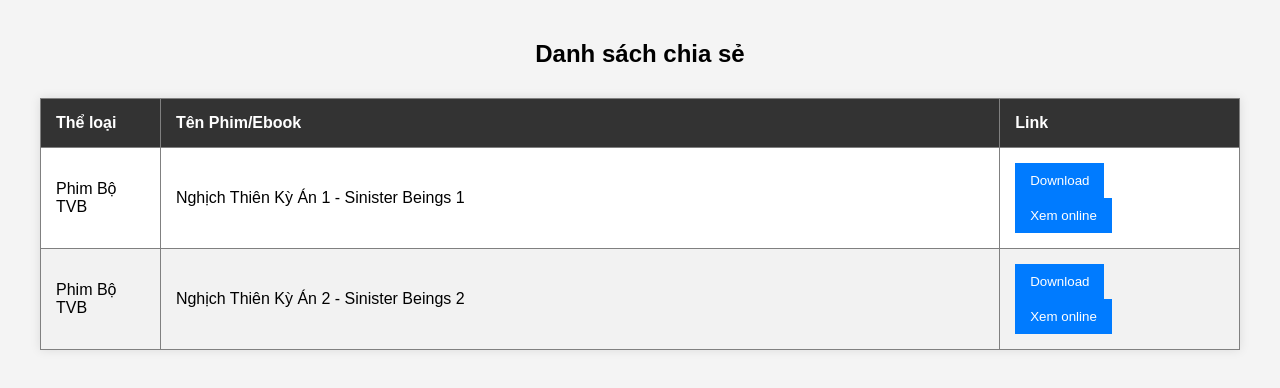
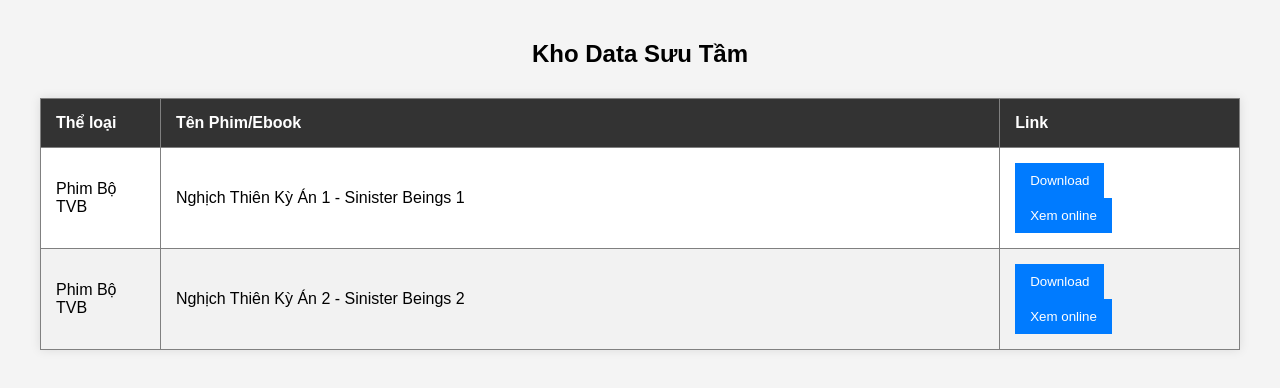
Before and after one commit to Ngocthai2703web1s/khodata, a plain HTML site: page index.html in a window 1280 px wide. Drawn offline with Linux system fonts and the light colour scheme.

Commit message:
Update index.html

```diff
--- a/index.html
+++ b/index.html
@@ -3,12 +3,12 @@
 <head>
   <meta charset="UTF-8">
   <meta name="viewport" content="width=device-width, initial-scale=1.0">
-  <title>Danh sách chia sẻ</title>
+  <title>Kho Data</title>
   <link rel="stylesheet" href="styles.css">
 </head>
 <body>
 
-<h2>Danh sách chia sẻ</h2>
+<h2>Kho Data Sưu Tầm</h2>
 
 <div class="image-grid"></div>
 
```
